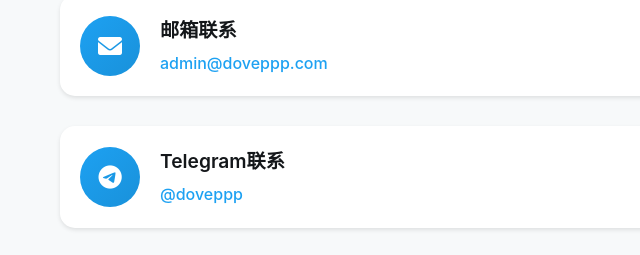
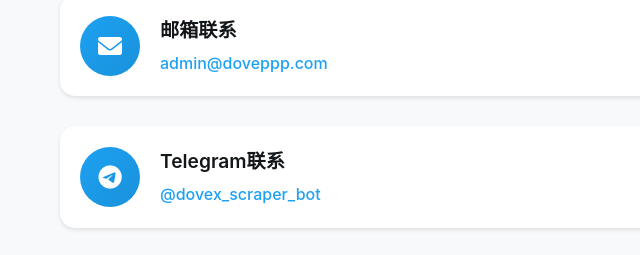
Before and after one commit to doveppp/tw-site, a plain HTML site: page index.html in a window 1280 px wide. Shown: the part 3365-3620 px from the top of the page, 0-640 px from the left. Drawn offline with Linux system fonts and the light colour scheme; no server answers.

Commit message:
替换tg联系方式

```diff
--- a/index.html
+++ b/index.html
@@ -320,7 +320,7 @@
                         </div>
                         <div class="contact-details">
                             <h4>Telegram联系</h4>
-                            <p><a href="https://t.me/doveppp" target="_blank">@doveppp</a></p>
+                            <p><a href="https://t.me/dovex_scraper_bot" target="_blank">@dovex_scraper_bot</a></p>
                         </div>
                     </div>
 
```
